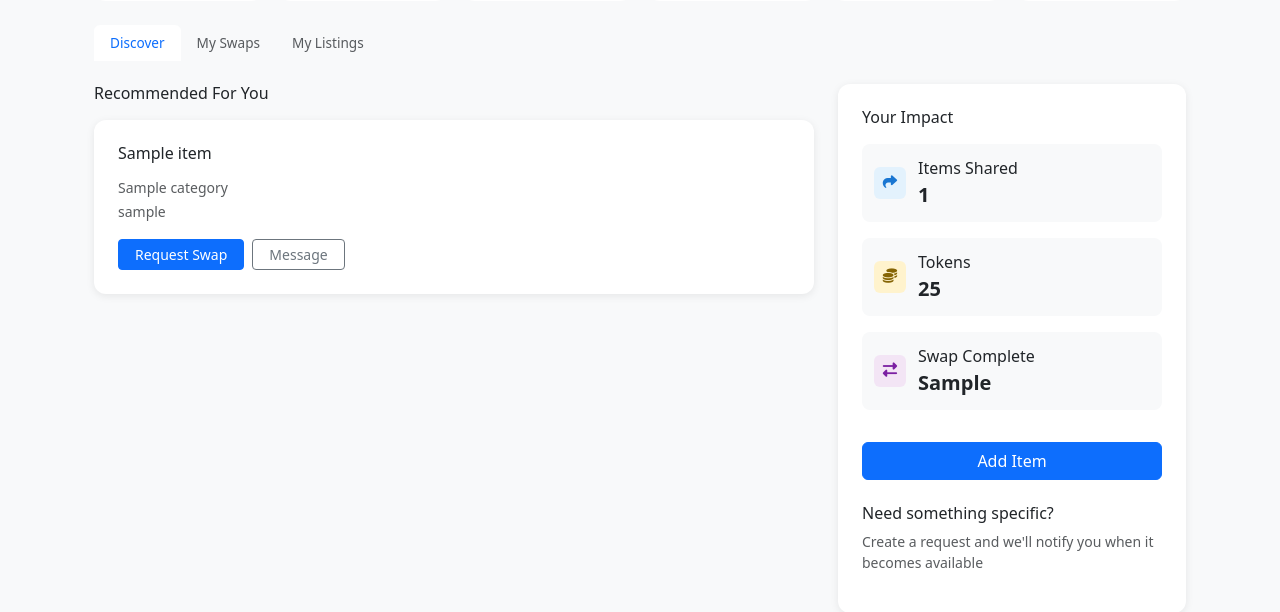
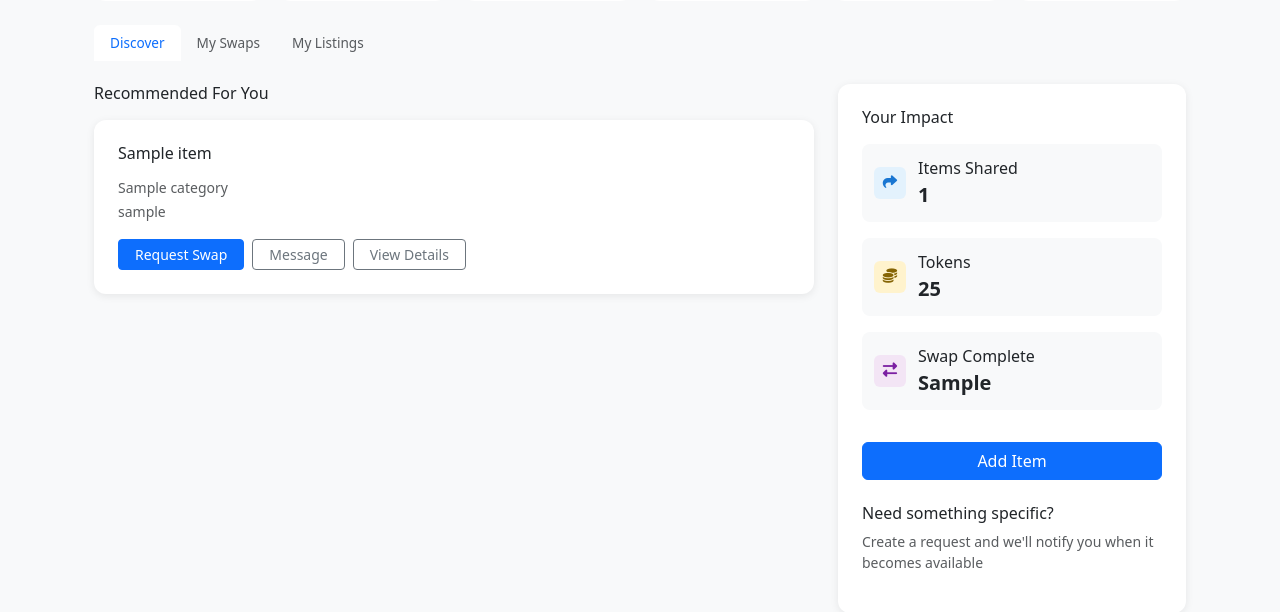
Before and after one commit to TheINSANE333/Campus-Equity-Hub, a Flask app: template app/templates/dashboard.html in a window 1280 px wide. Shown: the part 439-1051 px from the top of the page. Run offline with Flask 3, Linux system fonts and the light colour scheme; tables that the repository leaves empty hold one stand-in row (values such as "Sample post"); the template is opened without the code that fills it: values that come from a table or form of the project are taken from there, most other values are stand-ins (such as "Sample title", 1, 10 or a date in 2020); some libraries are stand-ins or nearby versions.

Commit message:
added view details for rec items

```diff
--- a/app/templates/dashboard.html
+++ b/app/templates/dashboard.html
@@ -133,6 +133,7 @@
                     <div class="d-flex gap-2">
                         <a href="{{ url_for('request_swap_page', item_id=item.id) }}" class="btn btn-primary btn-sm px-3">Request Swap</a>
                         <a href="{{ url_for('chat_with_user', user_id=item.user.id, item_id=item.id) }}" class="btn btn-outline-secondary btn-sm px-3">Message</a>
+                        <a href="{{ url_for('view_item', item_id=item.id) }}" class="btn btn-outline-secondary btn-sm px-3">View Details</a>
                     </div>
                 </div>
                 {% endfor %}
```
